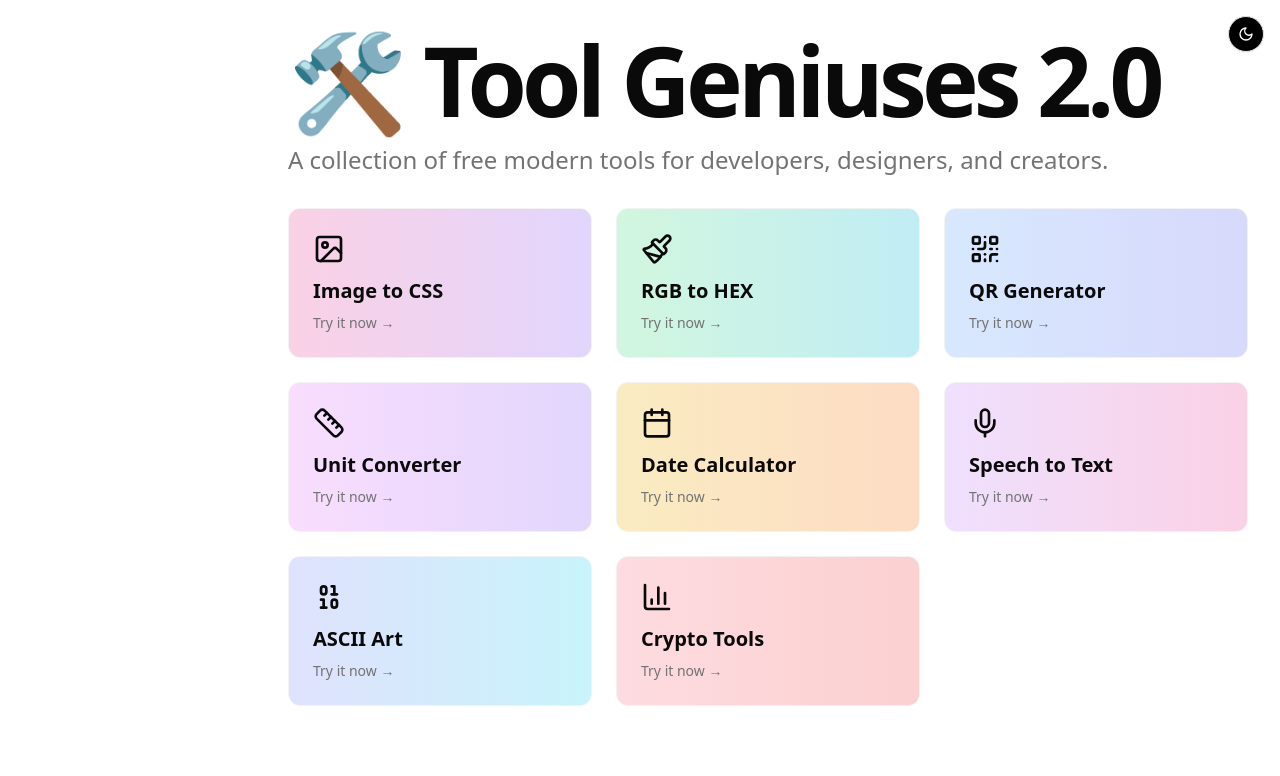
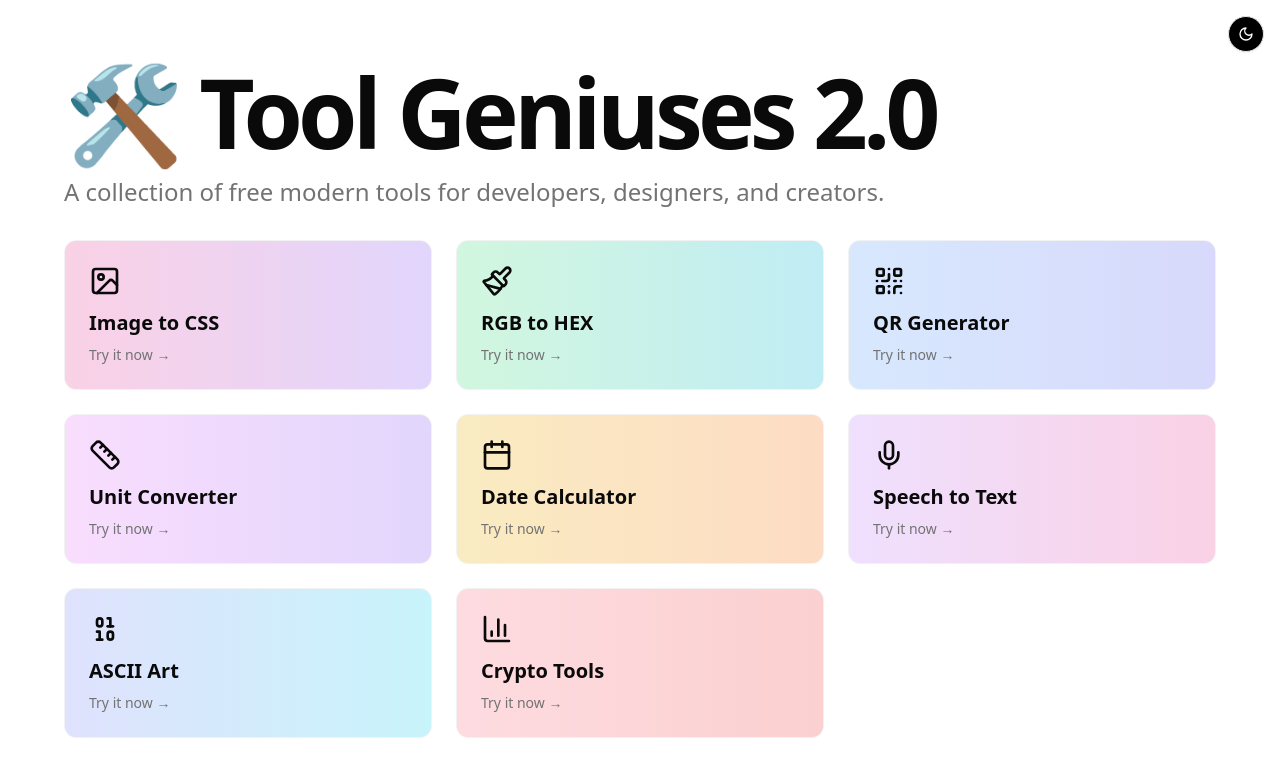
Before and after one commit to btstu/toolGeniuses2, a Next.js app: page / in a window 1280 px wide. Shown: the top 776 px of the page. Built offline with nearby package versions, Linux system fonts and the light colour scheme.

Commit message:
link to homepage

```diff
--- a/app/globals.css
+++ b/app/globals.css
@@ -140,3 +140,12 @@
 .animate-slide-up {
   animation: slide-up 0.5s ease-out forwards;
 }
+::selection {
+  background-color: rgb(147, 51, 234); /* Purple-600 */
+  color: white;
+}
+
+::-moz-selection {
+  background-color: rgb(147, 51, 234); /* Purple-600 */
+  color: white;
+}
--- a/app/page.tsx
+++ b/app/page.tsx
@@ -18,10 +18,11 @@ const tools = [
     icon: ImageIcon,
     gradient: "from-pink-500 to-violet-500",
     delay: "100",
+
   },
   {
     name: "RGB to HEX",
-    href: "/tools/rgb-hex",
+    href: "/tools/color",
     icon: Paintbrush,
     gradient: "from-green-400 to-cyan-500",
     delay: "200",
@@ -35,7 +36,7 @@ const tools = [
   },
   {
     name: "Unit Converter",
-    href: "/tools/unit",
+    href: "/tools/units",
     icon: Ruler,
     gradient: "from-fuchsia-400 to-violet-500",
     delay: "400",
@@ -59,20 +60,20 @@ const tools = [
     href: "/tools/ascii",
     icon: Binary,
     gradient: "from-indigo-400 to-cyan-400",
-    delay: "700",
+    delay: "800",
   },
   {
     name: "Crypto Tools",
     href: "/tools/crypto",
     icon: BarChart3,
     gradient: "from-rose-400 to-red-500",
-    delay: "800",
+    delay: "1000",
   },
 ];
 
 export default function Home() {
   return (
-    <main className="flex-1 min-h-screen lg:ml-64 p-8">
+    <main className="flex-1 min-h-screen px-8 pb-4 pt-16">
       <div className="max-w-6xl mx-auto">
         <div className="space-y-8">
           <div className="space-y-4">
@@ -108,7 +109,7 @@ export default function Home() {
                   <tool.icon className="w-8 h-8 mb-3 transition-transform group-hover:scale-110" />
                   <h2 className="text-xl font-semibold mb-2">{tool.name}</h2>
                   <div className="flex items-center text-muted-foreground">
-                    <span className="text-sm">Try it now →</span>
+                    <span className="text-sm text-muted-foreground group-hover:text-white transition-colors">Try it now →</span>
                   </div>
                 </div>
               </Link>
--- a/components/Sidebar.tsx
+++ b/components/Sidebar.tsx
@@ -92,7 +92,7 @@ function SidebarContent() {
 
   return (
     <div className="flex flex-col gap-2 p-4 bg-background">
-      <h1 className="text-xl font-semibold mb-4 text-foreground">🛠️ ToolsGeniuses 2.0</h1>
+      <Link href="/" className="text-xl font-semibold mb-4 text-foreground">🛠️ ToolsGeniuses 2.0</Link>
       {tools.map((tool) => (
         <Link
           key={tool.href}
```
